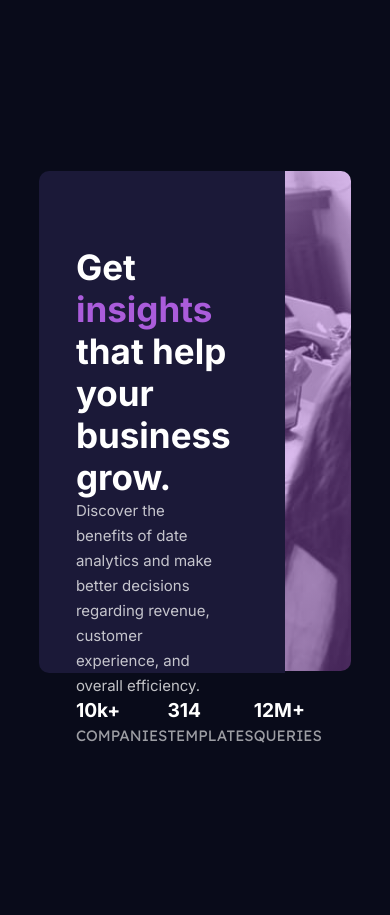
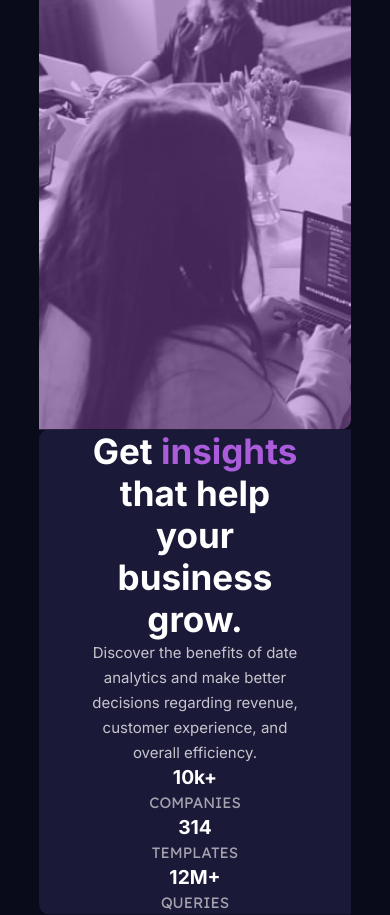
Before and after one commit to GrischK/Stats-preview-card-component-challenge-hub, a plain HTML site: page index.html in a window 390 px wide. Before the commit the page ends 844 px from the top, so only its background shows below. Drawn offline with Linux system fonts and the light colour scheme.

Commit message:
modifs responsive

```diff
--- a/index.html
+++ b/index.html
@@ -1,7 +1,7 @@
 <!DOCTYPE html>
 <html lang="en">
     <head>
-        <meta charset="UT-8">
+        <meta charset="UTF-8">
         <meta name="viewport" content="width=device-width, initial-scale=1.0"> <!-- displays site properly based on user's device -->
         <link href="stylesheet.css" rel="stylesheet">
         <title>Frontend Mentor | Stats preview card component</title>
--- a/stylesheet.css
+++ b/stylesheet.css
@@ -88,3 +88,21 @@ ul{
     justify-content: space-between;
     width: 85%;
 }
+
+@media screen and (max-width: 730px){
+    .grid{
+        display: flex;
+        flex-direction: column;
+        flex-flow: column-reverse;
+    }
+
+    .text_container h1, .text_container p{
+        text-align: center;
+        width: 100%;
+    }
+
+    ul{
+        flex-direction: column;
+        width: 100%;
+    }
+}
```
